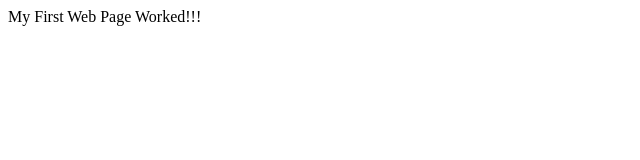
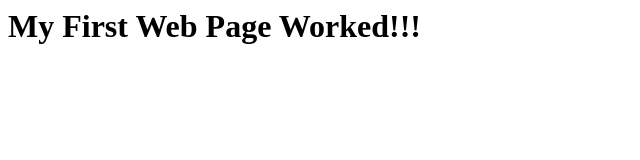
Before and after one commit to kseeg/dwdd1600, a plain HTML site: page 01test/index.html in a window 1280 px wide. Shown: the whole page, without its empty margins (0-640 px from the left). Drawn offline with Linux system fonts and the light colour scheme.

Commit message:
Made Changes to Title

```diff
--- a/01test/index.html
+++ b/01test/index.html
@@ -2,6 +2,6 @@
 	<head>
 	</head>
 	<body>
-	<hl>My First Web Page Worked!!!</hl>
+	<h1>My First Web Page Worked!!!</h1>
 	</body>
 </html>
```
